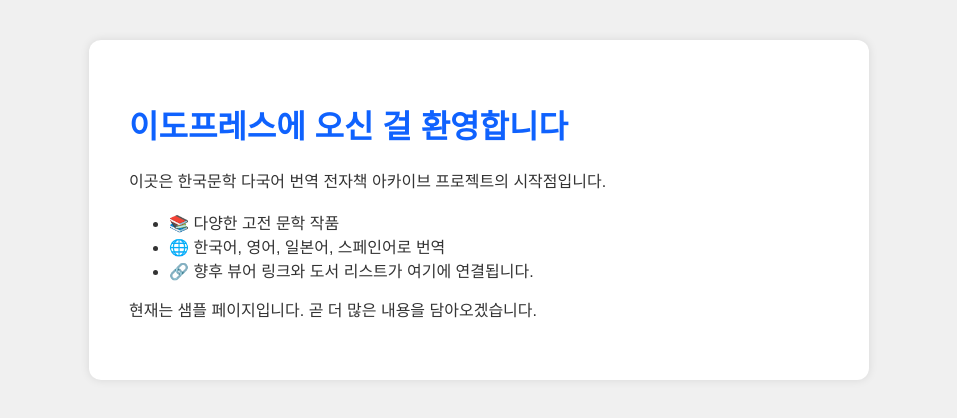
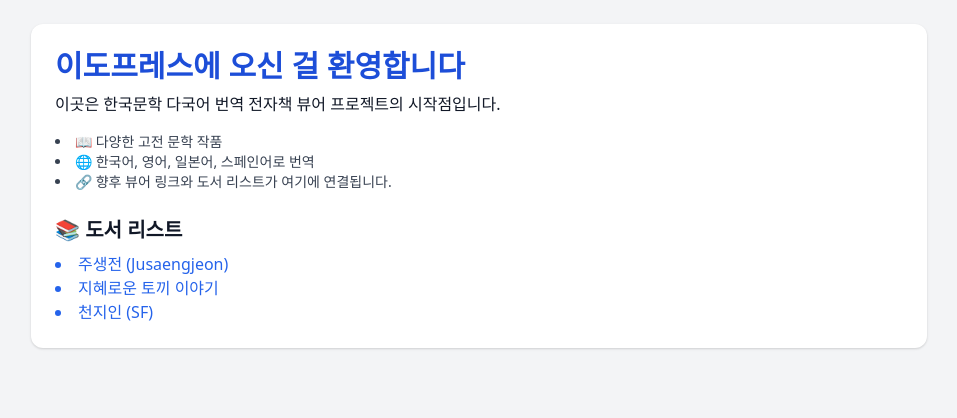
Before and after one commit to idopress/idopress-books, a plain HTML site: page index.html in a window 1280 px wide. Shown: the whole page, without its empty margins (161-1118 px from the left). Drawn offline with nearby package versions, Linux system fonts and the light colour scheme.

Commit message:
Add files via upload

```diff
--- a/index.html
+++ b/index.html
@@ -1,43 +1,29 @@
 <!DOCTYPE html>
 <html lang="ko">
 <head>
-  <meta charset="UTF-8" />
-  <meta name="viewport" content="width=device-width, initial-scale=1.0"/>
-  <title>이도프레스 전자책</title>
-  <style>
-    body {
-      font-family: 'Noto Sans KR', sans-serif;
-      background: #f0f0f0;
-      color: #333;
-      margin: 0;
-      padding: 40px;
-    }
-    .container {
-      max-width: 700px;
-      margin: auto;
-      background: white;
-      padding: 40px;
-      box-shadow: 0 0 10px rgba(0,0,0,0.1);
-      border-radius: 12px;
-    }
-    h1 {
-      color: #0f62fe;
-    }
-    p {
-      line-height: 1.6;
-    }
-  </style>
+  <meta charset="UTF-8">
+  <title>idopress-books</title>
+  <link href="https://cdn.jsdelivr.net/npm/tailwindcss@2.2.19/dist/tailwind.min.css" rel="stylesheet">
 </head>
-<body>
-  <div class="container">
-    <h1>이도프레스에 오신 걸 환영합니다</h1>
-    <p>이곳은 한국문학 다국어 번역 전자책 아카이브 프로젝트의 시작점입니다.</p>
-    <ul>
-      <li>📚 다양한 고전 문학 작품</li>
+<body class="bg-gray-100 text-gray-900 p-6">
+  <div class="max-w-4xl mx-auto bg-white p-6 rounded-xl shadow">
+    <h1 class="text-3xl font-bold mb-2 text-blue-700">이도프레스에 오신 걸 환영합니다</h1>
+    <p class="mb-4">이곳은 한국문학 다국어 번역 전자책 뷰어 프로젝트의 시작점입니다.</p>
+
+    <ul class="list-disc list-inside mb-4 text-sm text-gray-700">
+      <li>📖 다양한 고전 문학 작품</li>
       <li>🌐 한국어, 영어, 일본어, 스페인어로 번역</li>
       <li>🔗 향후 뷰어 링크와 도서 리스트가 여기에 연결됩니다.</li>
     </ul>
-    <p>현재는 샘플 페이지입니다. 곧 더 많은 내용을 담아오겠습니다.</p>
+
+    <section class="mt-6">
+      <h2 class="text-xl font-bold mb-2">📚 도서 리스트</h2>
+      <ul class="list-disc list-inside text-blue-600">
+        <li><a href="books/jusaeng.html" class="hover:underline">주생전 (Jusaengjeon)</a></li>
+        <li><a href="books/rabbit.html" class="hover:underline">지혜로운 토끼 이야기</a></li>
+        <li><a href="books/cheonjinin.html" class="hover:underline">천지인 (SF)</a></li>
+      </ul>
+    </section>
   </div>
 </body>
 </html>
```
Also changed, not shown: cheonjinin.html (added, +12 -0 lines).
